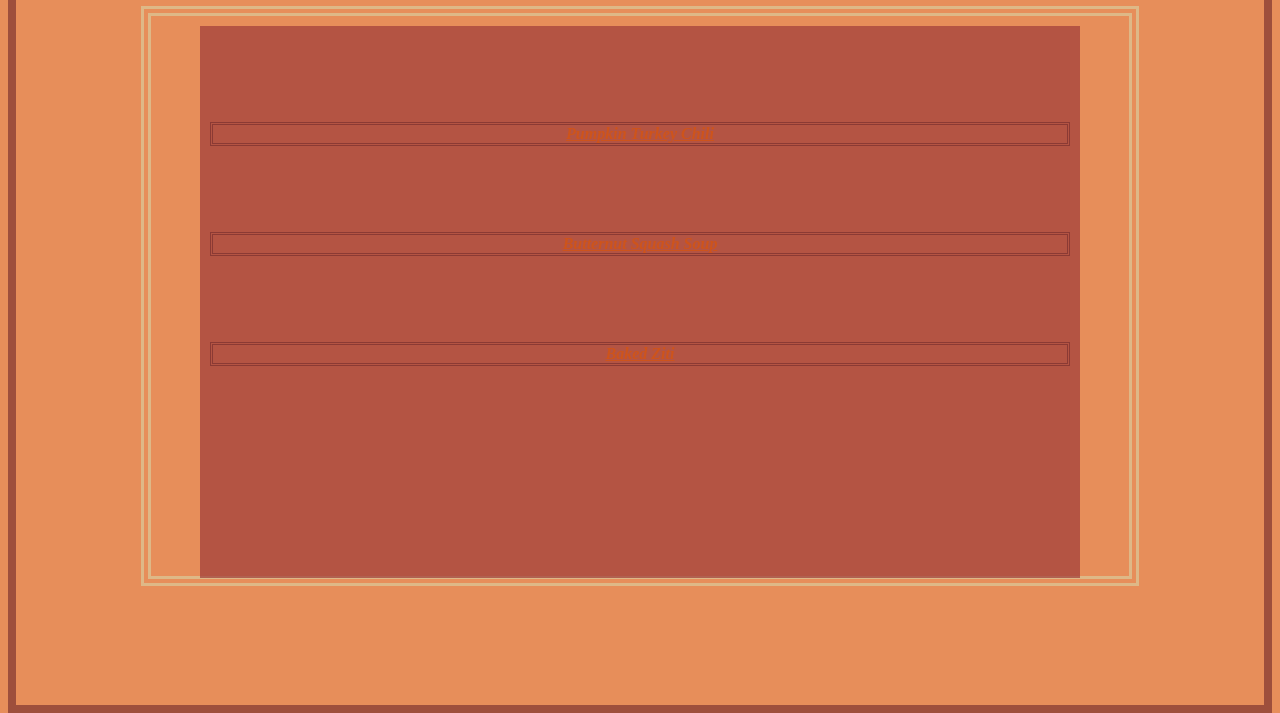
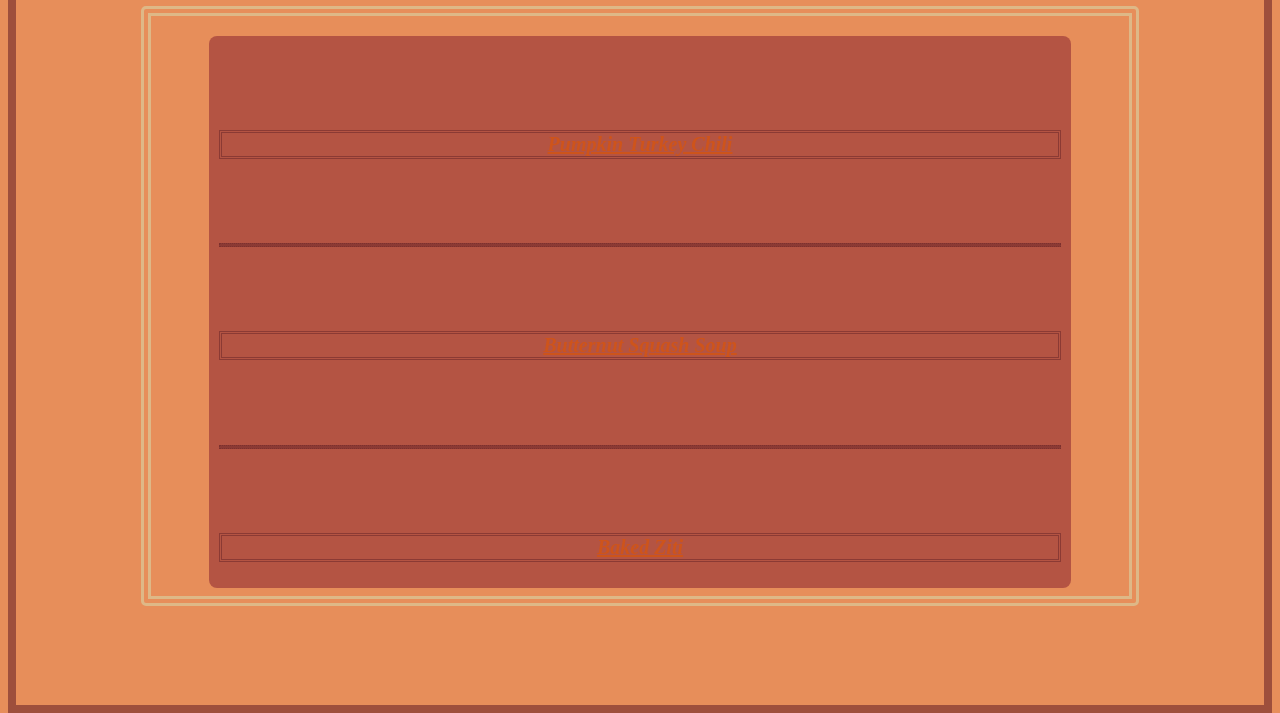
Before and after one commit to goliathgrouper/odin-recipes, a plain HTML site: page index.html in a window 1280 px wide. Shown: the part 111-824 px from the top of the page. Drawn offline with Linux system fonts and the light colour scheme.

Commit message:
Fix problem with ul and play around with css

```diff
--- a/index.html
+++ b/index.html
@@ -11,7 +11,9 @@
     <div class="container">
         <ul>
             <li><a href="./recipes/pumpkin-turkey-chili.html">Pumpkin Turkey Chili</a></li>
+            <hr>
             <li><a href="./recipes/butternut-squash-soup.html">Butternut Squash Soup</a></li>
+            <hr>
             <li><a href="./recipes/baked-ziti.html">Baked Ziti</a></li>
         </ul>
     </div>
--- a/styles/style.css
+++ b/styles/style.css
@@ -20,13 +20,16 @@ ul {
     list-style: none;
     padding: 10px;
     margin: 10px 5%;
-    height: 95%
+    height: 95%;
+    border-radius: 8px;
 }
 
 .container {
     margin: 0 10%;
     border: 10px double burlywood;
     height: 70%;
+    padding: 10px;
+    border-radius: 5px;
 }
 
 a:visited {
@@ -46,5 +49,12 @@ li {
     font-weight: bold;
     font-style: italic;
     border: 3px double rgba(116, 43, 43, 0.63);
+    font-size: 20px;
+}
 
+hr {
+    background-color: rgba(116, 43, 43, 0.63);
+    border-color: rgba(116, 43, 43, 0.63);
+    border-style: dotted;
+    height: 2px;
 }
```
